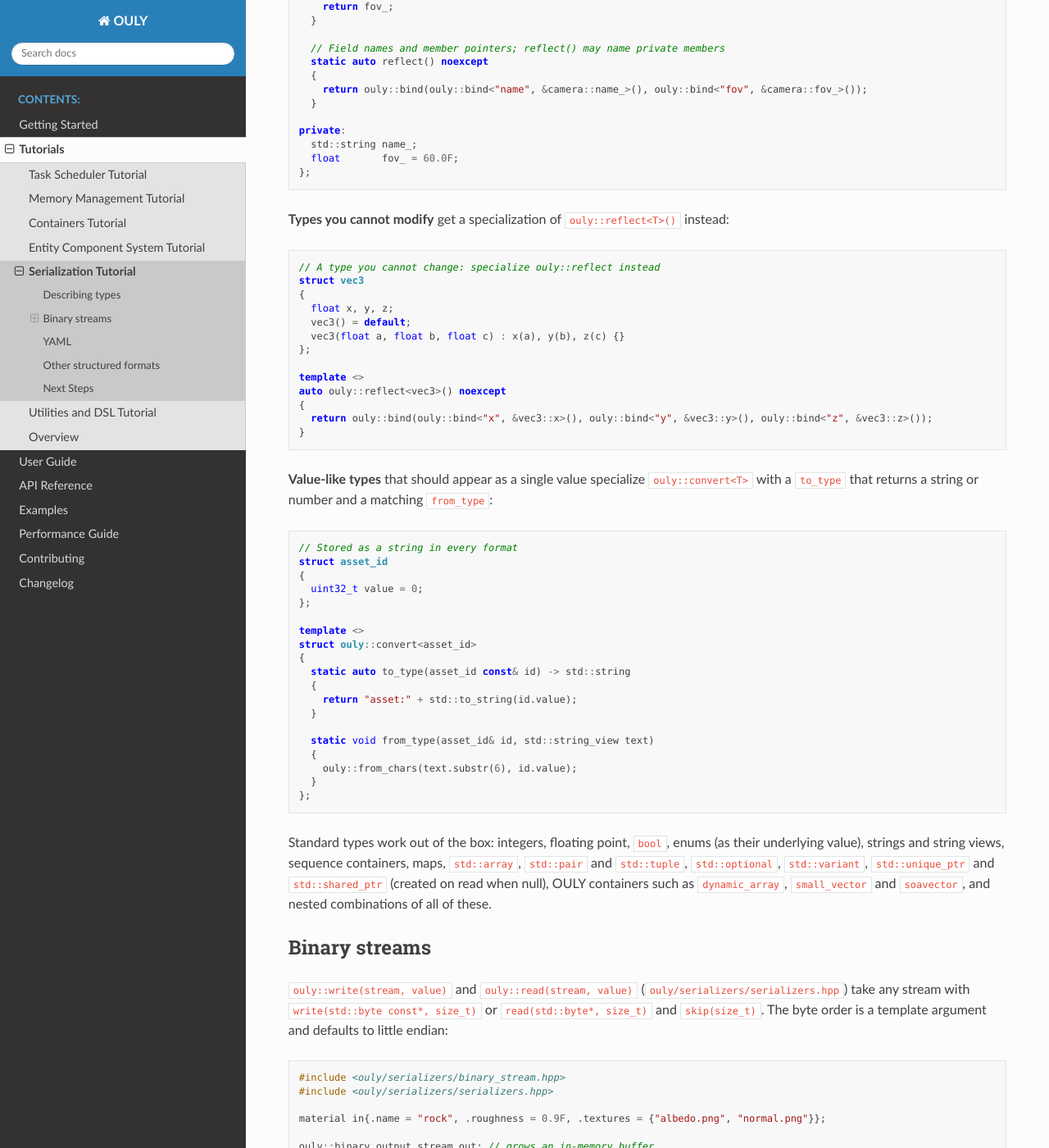
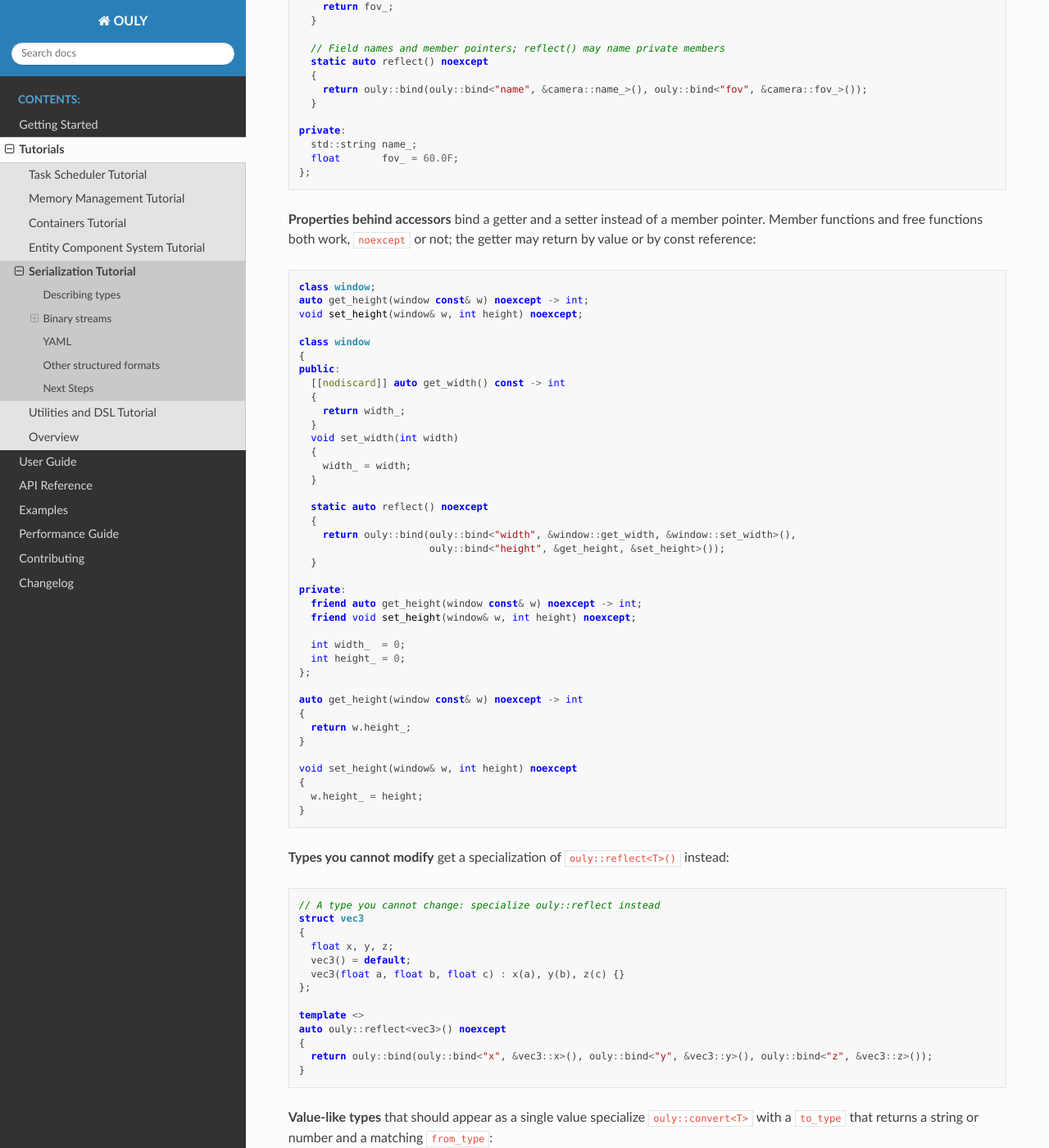
Before and after one commit to obhi-d/ouly, a Sphinx documentation site: the page built from docs/source/tutorials/serialization_tutorial.rst, in a window 1280 px wide and 1400 px high, scrolled down 775 px. Shown: the whole window at 82% size. Built offline with Sphinx 7.4.7 and the Read the Docs theme 3.1.0, drawn with Linux system fonts in a browser that asks for light colours; formulas are drawn with MathJax 3.

Commit message:
docs: getter/setter properties in the serialization tutorial; changelog for #44
Co-Authored-By: Claude Opus 5.5 <noreply@anthropic.com>
Claude-Session: https://claude.ai/code/session_01ThfetQjRRD88fvWb9vKsJe

```diff
--- a/docs/source/tutorials/serialization_tutorial.rst
+++ b/docs/source/tutorials/serialization_tutorial.rst
@@ -50,6 +50,52 @@ entries:
      std::string name_;
      float       fov_ = 60.0F;
    };
+
+**Properties behind accessors** bind a getter and a setter instead of a member pointer. Member
+functions and free functions both work, ``noexcept`` or not; the getter may return by value or by
+const reference:
+
+.. code-block:: cpp
+
+   class window;
+   auto get_height(window const& w) noexcept -> int;
+   void set_height(window& w, int height) noexcept;
+
+   class window
+   {
+   public:
+     [[nodiscard]] auto get_width() const -> int
+     {
+       return width_;
+     }
+     void set_width(int width)
+     {
+       width_ = width;
+     }
+
+     static auto reflect() noexcept
+     {
+       return ouly::bind(ouly::bind<"width", &window::get_width, &window::set_width>(),
+                         ouly::bind<"height", &get_height, &set_height>());
+     }
+
+   private:
+     friend auto get_height(window const& w) noexcept -> int;
+     friend void set_height(window& w, int height) noexcept;
+
+     int width_  = 0;
+     int height_ = 0;
+   };
+
+   auto get_height(window const& w) noexcept -> int
+   {
+     return w.height_;
+   }
+
+   void set_height(window& w, int height) noexcept
+   {
+     w.height_ = height;
+   }
 
 **Types you cannot modify** get a specialization of ``ouly::reflect<T>()`` instead:
 
```
Also changed, not shown: docs/source/changelog.rst (+8 -0 lines).
